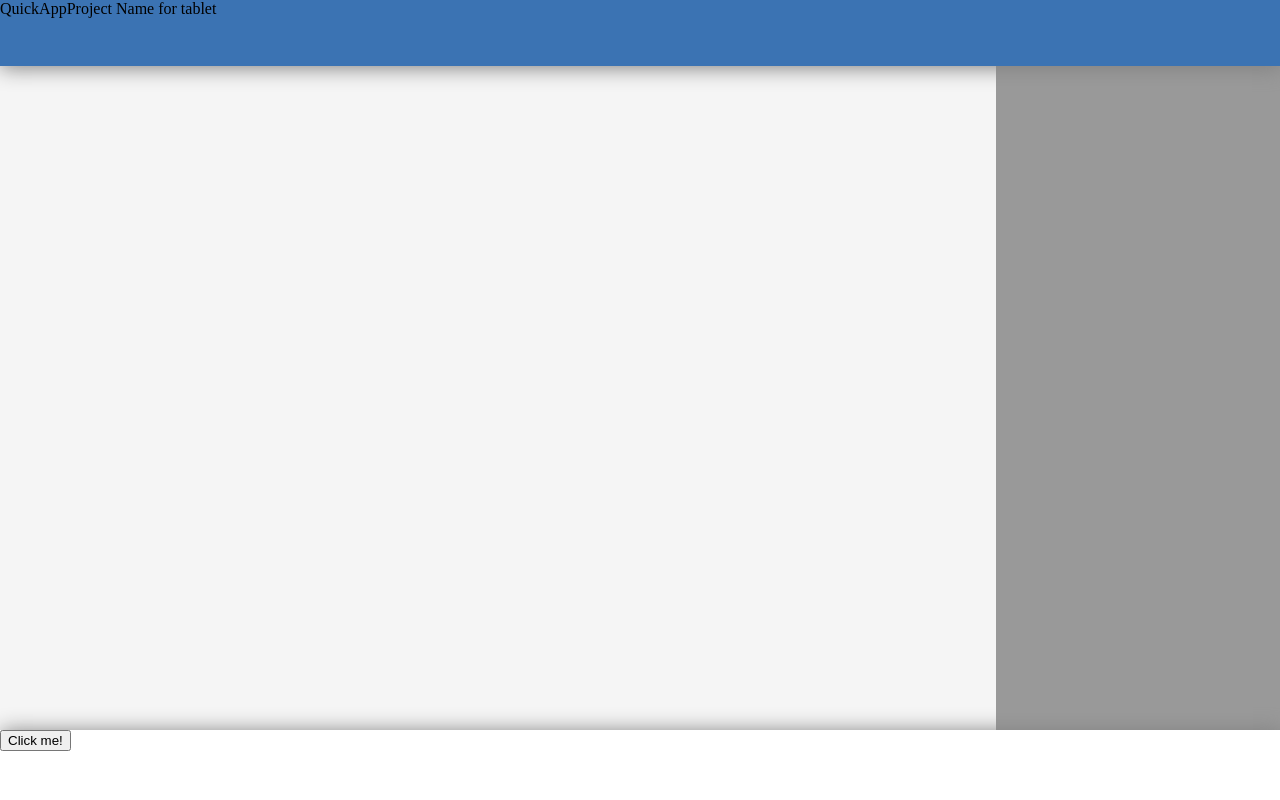
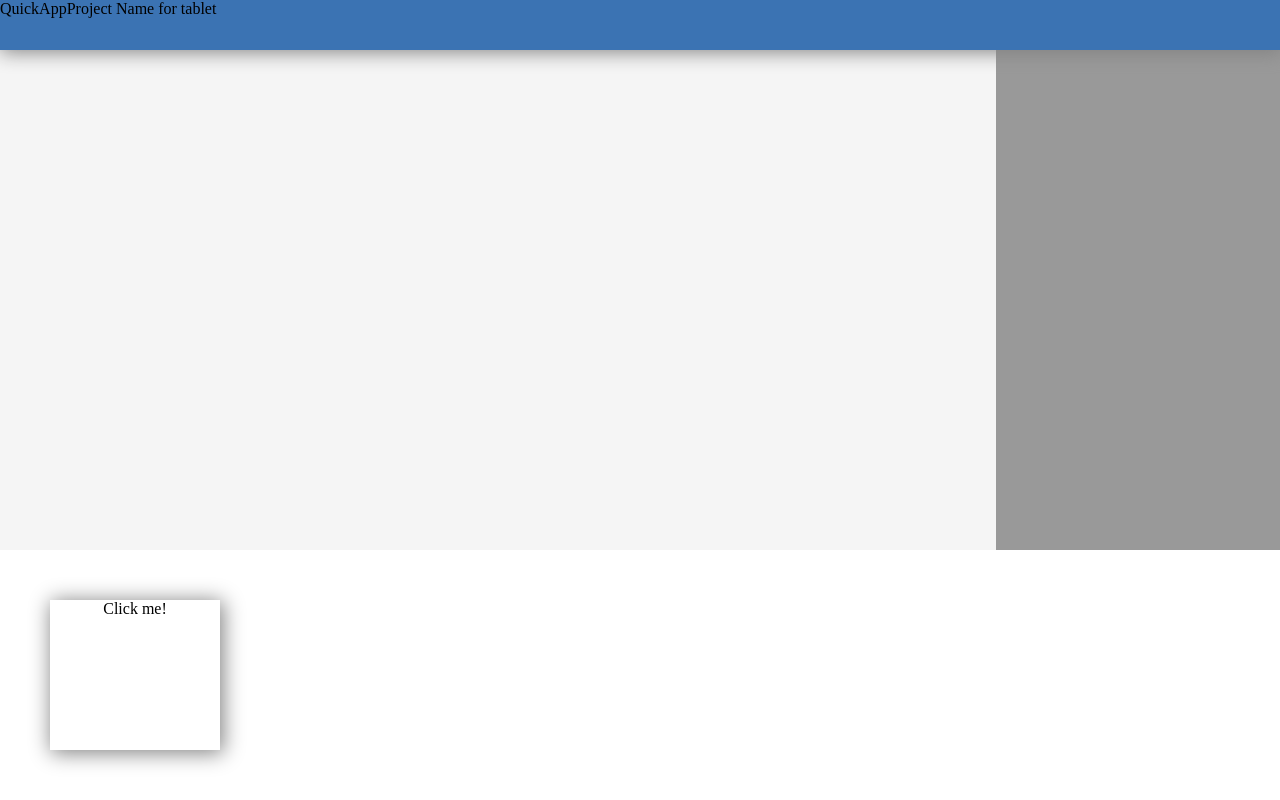
Before and after one commit to aditiverma1009/quickapp, a React (Create React App) app: page / in a window 1280 px wide. Built offline with nearby package versions, Linux system fonts and the light colour scheme.

Commit message:
preview corrected

```diff
--- a/src/Components/Preview/Preview.css
+++ b/src/Components/Preview/Preview.css
@@ -27,19 +27,21 @@
   .tile :hover{
     border: 1px solid darkgray;
   }
-  .choose-template-button{
-    background-color: rgb(0, 136, 255);
-    color: white;
-    font-size: 20px;
-    padding:20px;
 
-  }
+
   .name-input{
     margin-left: 10px;
   }
   .new-template-button{
     box-shadow: 2px 2px 20px 1px grey;
-      background-color: white;
-      height:70px;
+    height:150px;
+    width:170px;
+    margin: 50px;
 
   }
+  .preview{
+    box-shadow: 2px 2px 20px 1px grey;
+    background-color: green;
+    height: 150px;;
+
+  }
--- a/src/Components/Preview/Preview.jsx
+++ b/src/Components/Preview/Preview.jsx
@@ -21,12 +21,8 @@
     const { open } = this.state;
     return (
       <div>
-
-        <div className="new-template-button">
-          <button onClick={this.onOpenModal} >
-            Click me!
-             </button>
-
+        <div onClick={this.onOpenModal} className="new-template-button" >
+          <center><p>Click me!</p></center>
         </div>
         <Modal open={open} onClose={this.onCloseModal} center>
           <div className="template-heading">
```
